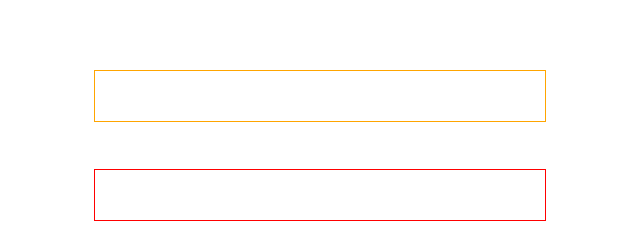
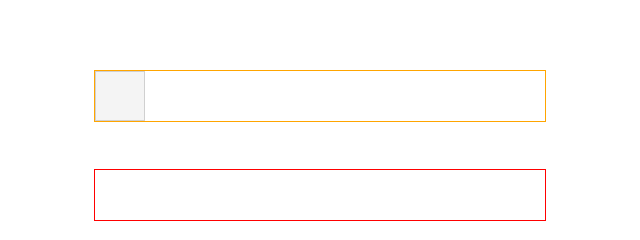
Before and after one commit to BossNumber1/new_practithink, a plain HTML site: page wednesday_newOrderNumbers/index.html in a window 1280 px wide. Shown: the part 138-378 px from the top of the page, 322-962 px from the left. Drawn offline with Linux system fonts and the light colour scheme.

Commit message:
added square

```diff
--- a/wednesday_newOrderNumbers/global.css
+++ b/wednesday_newOrderNumbers/global.css
@@ -101,6 +101,8 @@
     /* border: 1px solid black; */
 }
 
+/* top row styles */
+
 .topRow {
     display: flex;
     flex-direction: row;
@@ -109,6 +111,23 @@
     height: 50px;
     border: 1px solid orange;
 }
+
+.square {
+    position: static;
+    width: 50px;
+    height: 50px;
+    left: 0px;
+    /* top: 0px; */
+    background: #f4f4f4;
+    border: 1px solid #d0d0d0;
+    box-sizing: border-box;
+    flex: none;
+    order: 0;
+    flex-grow: 0;
+    margin-right: 30px;
+}
+
+/* bottom row styles */
 
 .bottomRow {
     top: 47px;
--- a/wednesday_newOrderNumbers/index.html
+++ b/wednesday_newOrderNumbers/index.html
@@ -14,7 +14,9 @@
             </div>
             <div class="lineUnderHeading"></div>
             <div class="content">
-                <div class="topRow"></div>
+                <div class="topRow">
+                    <div class="square"></div>
+                </div>
                 <div class="bottomRow"></div>
             </div>
         </div>
```
